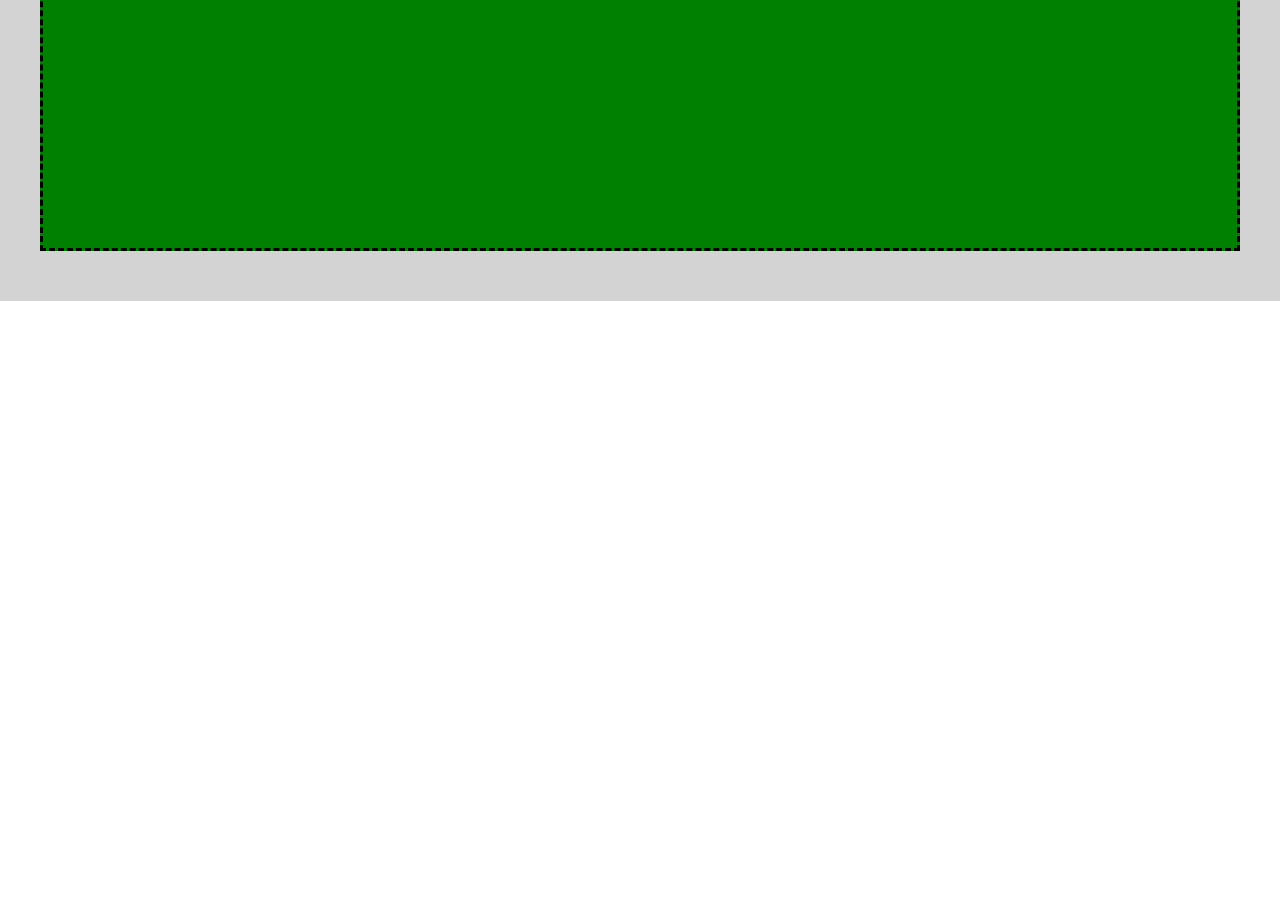
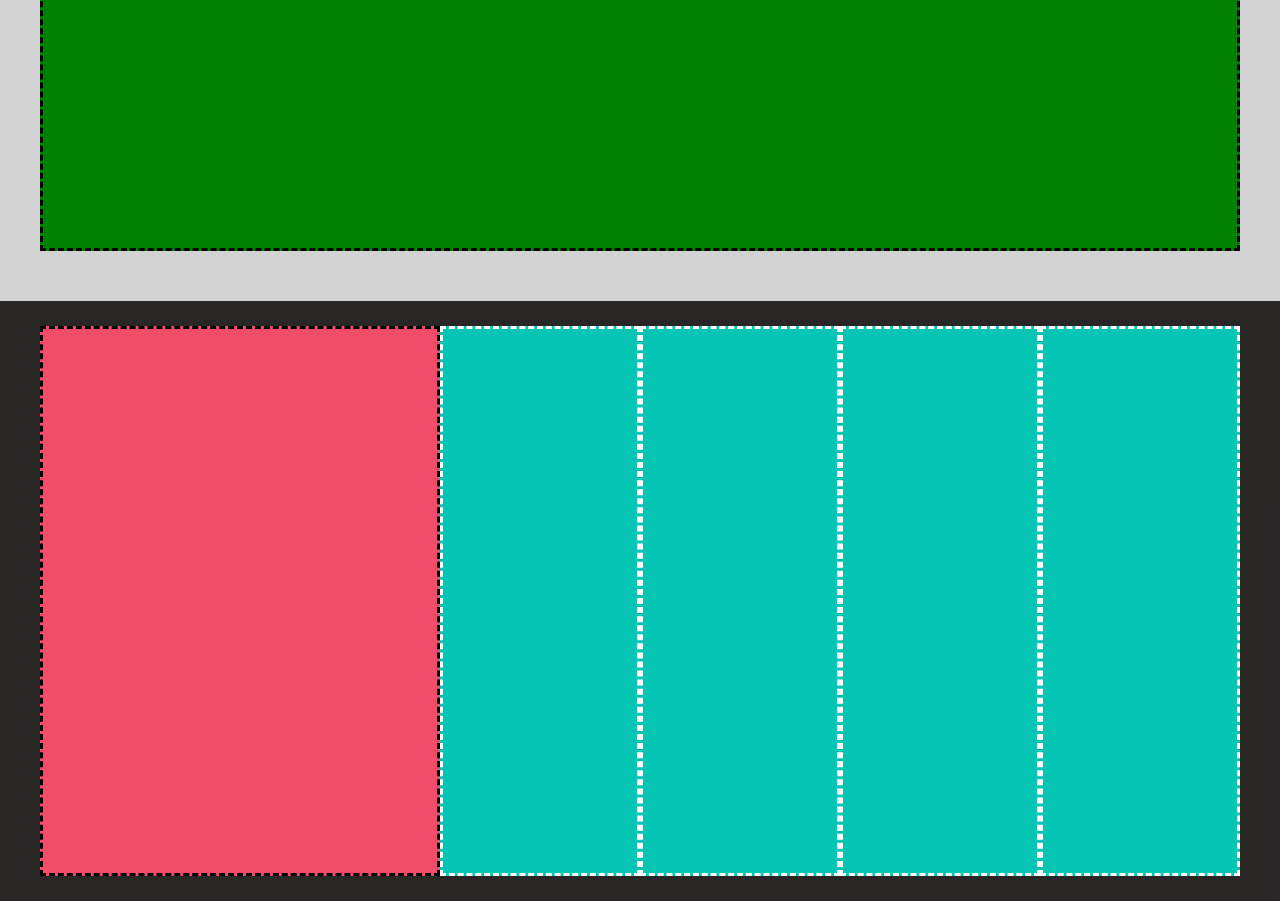
Before and after one commit to MihaiArbore/htmlcss-struttura-discord, a plain HTML site: page index.html in a window 1280 px wide. Shown: the part 2799-3700 px from the top of the page. Before the commit the page ends 3100 px from the top, so only its background shows below. Drawn offline with Linux system fonts and the light colour scheme.

Commit message:
add layout6

```diff
--- a/index.html
+++ b/index.html
@@ -66,6 +66,24 @@
 
             </div>
         </section>
+        <!-- layout6 -->
+        <section class="Layout6-flex-container">
+            <div class="Layout-box6">
+
+            </div>
+            <div class="Layout-box7">
+
+            </div>
+            <div class="Layout-box7">
+
+            </div>
+            <div class="Layout-box7">
+
+            </div>
+            <div class="Layout-box7">
+
+            </div>
+        </section>
     </main>
 
     <footer></footer>
--- a/style.css
+++ b/style.css
@@ -39,6 +39,17 @@
 .debug .Layout-box5{
     border: 3px dashed;
     background-color: green;
+}
+.debug .Layout6-flex-container{
+    background-color: rgba(29, 26, 26, 0.945);
+}
+.debug .Layout-box6{
+    border: 3px dashed;
+    background-color: rgb(241, 77, 104);
+}
+.debug .Layout-box7{
+    border: 3px dashed white;
+    background-color: rgb(5, 197, 181);
 }
 /* region header */
 .hed-flex-conteiner{
@@ -85,6 +96,7 @@
     height: 400px;
     width: 1000px;
 }
+    /*Layout2-3-4  */
 .Layout2-flex-container{
     display: flex;
     height: 500px;
@@ -105,6 +117,7 @@
     justify-content: center;
     align-items: center;
 }
+    /* Layout5 */
 .Layout5-flex-container{
     display: flex;
     height: 1000px;
@@ -115,4 +128,20 @@
     height: 900px;
     width: 1200px;
 }
+    /*Layout6  */
+.Layout6-flex-container{
+    display: flex;
+    height: 600px;
+    justify-content: center;
+    align-items: center;
+
+}
+.Layout-box6{
+    height: 550px;
+    width: 400px;
+}
+.Layout-box7{
+    height: 550px;
+    width: 200px;
+}
 /* endregion main */
```
